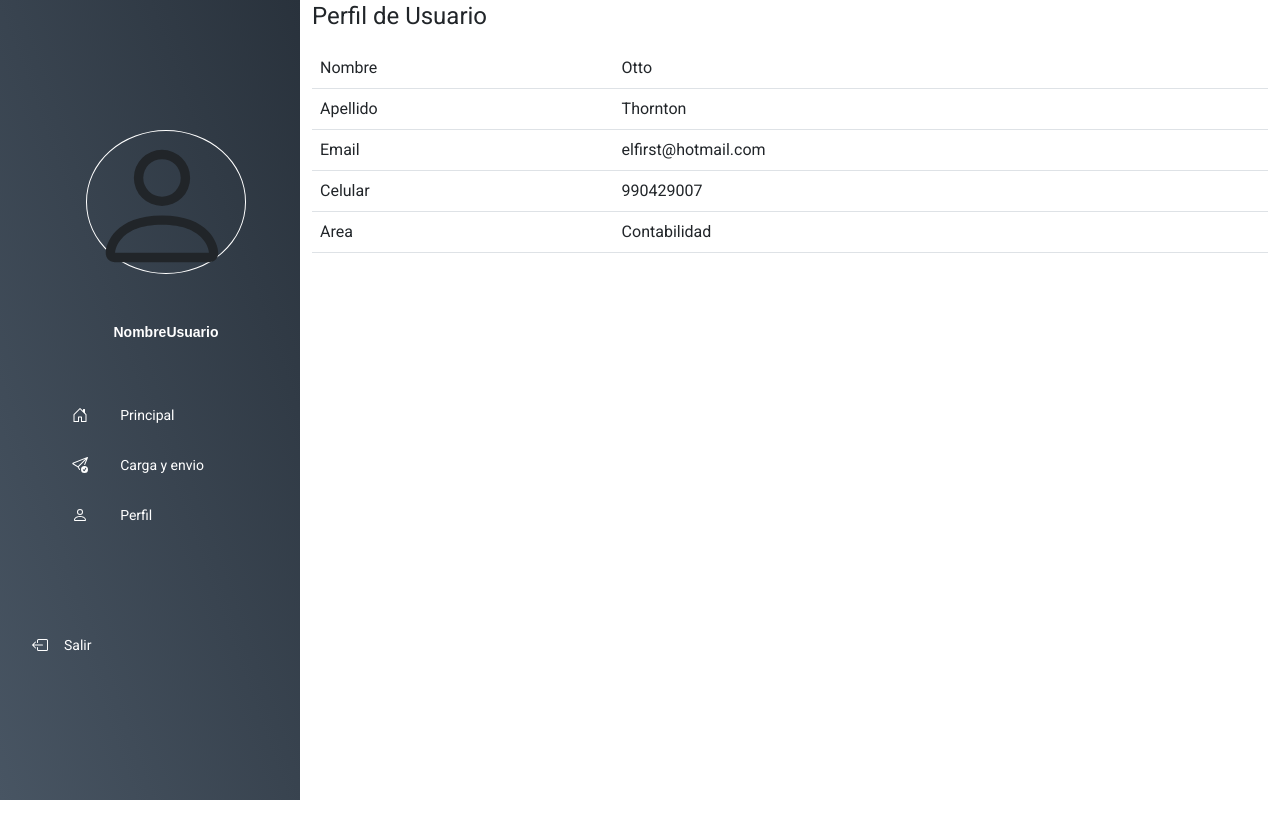
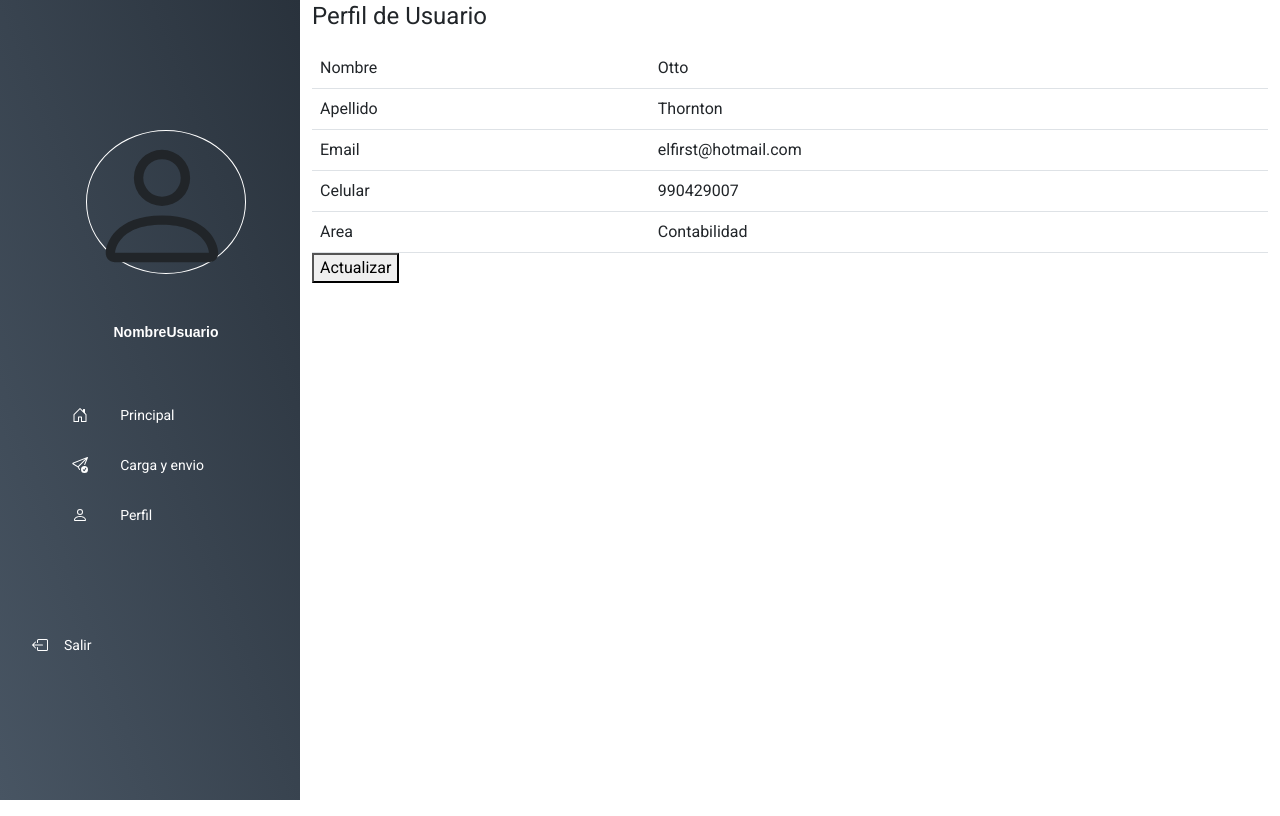
Before and after one commit to Mabeley/proyecto-contrato, an Angular app: page /perfil in a window 1280 px wide. Built offline with nearby package versions, Linux system fonts and the light colour scheme.

Commit message:
Merge branch 'master' of https://github.com/Mabeley/proyecto-contrato

```diff
--- a/src/app/perfil/perfil.component.html
+++ b/src/app/perfil/perfil.component.html
@@ -30,6 +30,7 @@
 
 
         </tbody>
+        <button class="favorite styled" type="button">     Actualizar   </button>
       </table>
 
 
@@ -38,4 +39,11 @@
     </div>
 
 
+
+
+
+
+
+
+
  </body>
```
